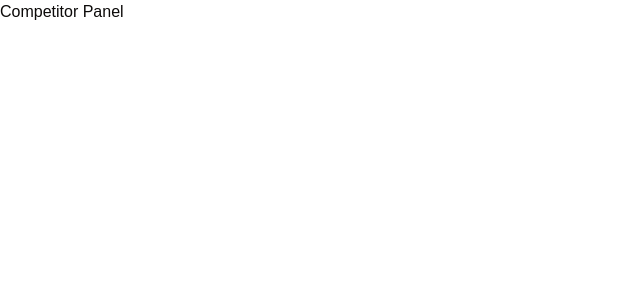
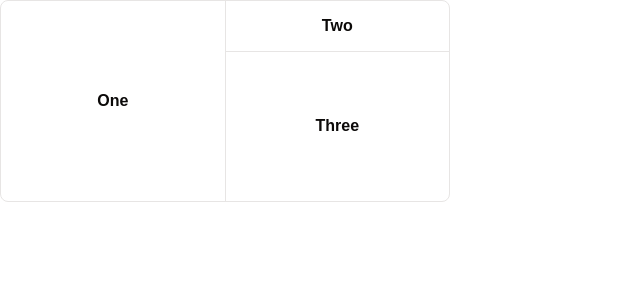
Before and after one commit to thecapst1/basalt, a Next.js app in the folder client/: page /competitor in a window 1280 px wide. Shown: the top 300 px of the page, without its empty margins (0-640 px from the left). Built offline with nearby package versions, Linux system fonts and the light colour scheme.

Commit message:
Added resizable

```diff
--- /dev/null
+++ b/client/app/competitor/competitor.css
@@ -0,0 +1,5 @@
+.editor{
+    display: flex;
+    align-items: center;
+    justify-content: center;
+}
--- a/client/app/competitor/page.tsx
+++ b/client/app/competitor/page.tsx
@@ -1,3 +1,36 @@
-export default function Competitor() {
-    return <h1>Competitor Panel</h1>;
+import {
+    ResizableHandle,
+    ResizablePanel,
+    ResizablePanelGroup,
+} from "@/components/ui/resizable"
+
+export default function ResizableDemo() {
+    return (
+        <ResizablePanelGroup
+            direction="horizontal"
+            className="max-w-md rounded-lg border md:min-w-[450px]"
+        >
+            <ResizablePanel defaultSize={50}>
+                <div className="flex h-[200px] items-center justify-center p-6">
+                    <span className="font-semibold">One</span>
+                </div>
+            </ResizablePanel>
+            <ResizableHandle />
+            <ResizablePanel defaultSize={50}>
+                <ResizablePanelGroup direction="vertical">
+                    <ResizablePanel defaultSize={25}>
+                        <div className="flex h-full items-center justify-center p-6">
+                            <span className="font-semibold">Two</span>
+                        </div>
+                    </ResizablePanel>
+                    <ResizableHandle />
+                    <ResizablePanel defaultSize={75}>
+                        <div className="flex h-full items-center justify-center p-6">
+                            <span className="font-semibold">Three</span>
+                        </div>
+                    </ResizablePanel>
+                </ResizablePanelGroup>
+            </ResizablePanel>
+        </ResizablePanelGroup>
+    )
 }
--- /dev/null
+++ b/client/components/ui/resizable.tsx
@@ -0,0 +1,45 @@
+"use client"
+
+import { GripVertical } from "lucide-react"
+import * as ResizablePrimitive from "react-resizable-panels"
+
+import { cn } from "@/lib/utils"
+
+const ResizablePanelGroup = ({
+  className,
+  ...props
+}: React.ComponentProps<typeof ResizablePrimitive.PanelGroup>) => (
+  <ResizablePrimitive.PanelGroup
+    className={cn(
+      "flex h-full w-full data-[panel-group-direction=vertical]:flex-col",
+      className
+    )}
+    {...props}
+  />
+)
+
+const ResizablePanel = ResizablePrimitive.Panel
+
+const ResizableHandle = ({
+  withHandle,
+  className,
+  ...props
+}: React.ComponentProps<typeof ResizablePrimitive.PanelResizeHandle> & {
+  withHandle?: boolean
+}) => (
+  <ResizablePrimitive.PanelResizeHandle
+    className={cn(
+      "relative flex w-px items-center justify-center bg-border after:absolute after:inset-y-0 after:left-1/2 after:w-1 after:-translate-x-1/2 focus-visible:outline-none focus-visible:ring-1 focus-visible:ring-ring focus-visible:ring-offset-1 data-[panel-group-direction=vertical]:h-px data-[panel-group-direction=vertical]:w-full data-[panel-group-direction=vertical]:after:left-0 data-[panel-group-direction=vertical]:after:h-1 data-[panel-group-direction=vertical]:after:w-full data-[panel-group-direction=vertical]:after:-translate-y-1/2 data-[panel-group-direction=vertical]:after:translate-x-0 [&[data-panel-group-direction=vertical]>div]:rotate-90",
+      className
+    )}
+    {...props}
+  >
+    {withHandle && (
+      <div className="z-10 flex h-4 w-3 items-center justify-center rounded-sm border bg-border">
+        <GripVertical className="h-2.5 w-2.5" />
+      </div>
+    )}
+  </ResizablePrimitive.PanelResizeHandle>
+)
+
+export { ResizablePanelGroup, ResizablePanel, ResizableHandle }
```
